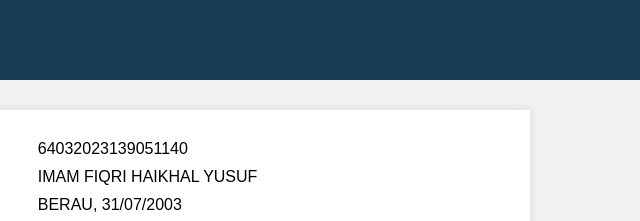
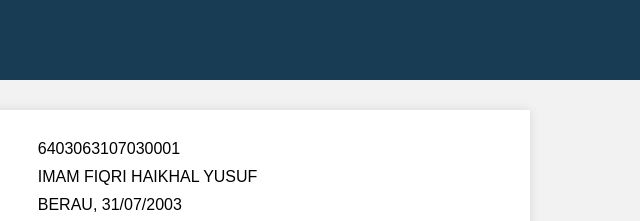
Before and after one commit to imam20033/index.html, a plain HTML site: page index.html in a window 1280 px wide. Shown: the top 221 px of the page, 640-1280 px from the left. Drawn offline with Linux system fonts and the light colour scheme.

Commit message:
index.html

```diff
--- a/index.html
+++ b/index.html
@@ -74,7 +74,7 @@
       <img src="PSHT17.jpg" alt="Foto Profil">
     </div>
     <div class="profile-info">
-      <div><span class="label">NIW :</span> 64032023139051140</div>
+      <div><span class="label">NIW :</span> 6403063107030001</div>
       <div><span class="label">Nama :</span> IMAM FIQRI HAIKHAL YUSUF</div>
       <div><span class="label">Tempat Lahir :</span> BERAU, 31/07/2003</div>
       <div><span class="label">Agama :</span> Islam</div>
```
